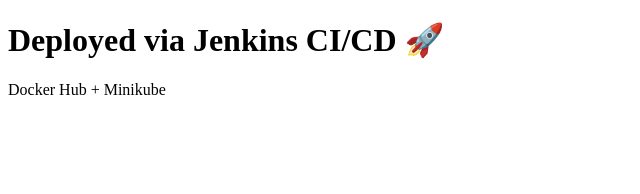
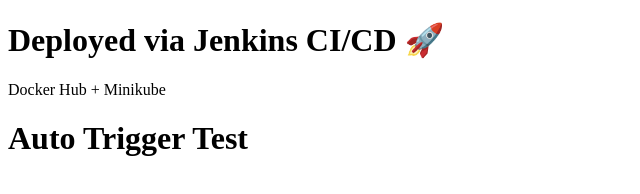
Before and after one commit to Sareenh1/jenkins-minikube-cicd, a plain HTML site: page index.html in a window 1280 px wide. Shown: the whole page, without its empty margins (0-640 px from the left). Drawn offline with Linux system fonts and the light colour scheme.

Commit message:
Auto trigger test

```diff
--- a/index.html
+++ b/index.html
@@ -8,3 +8,6 @@
   <p>Docker Hub + Minikube</p>
 </body>
 </html>
+
+
+<h1>Auto Trigger Test</h1>
```
